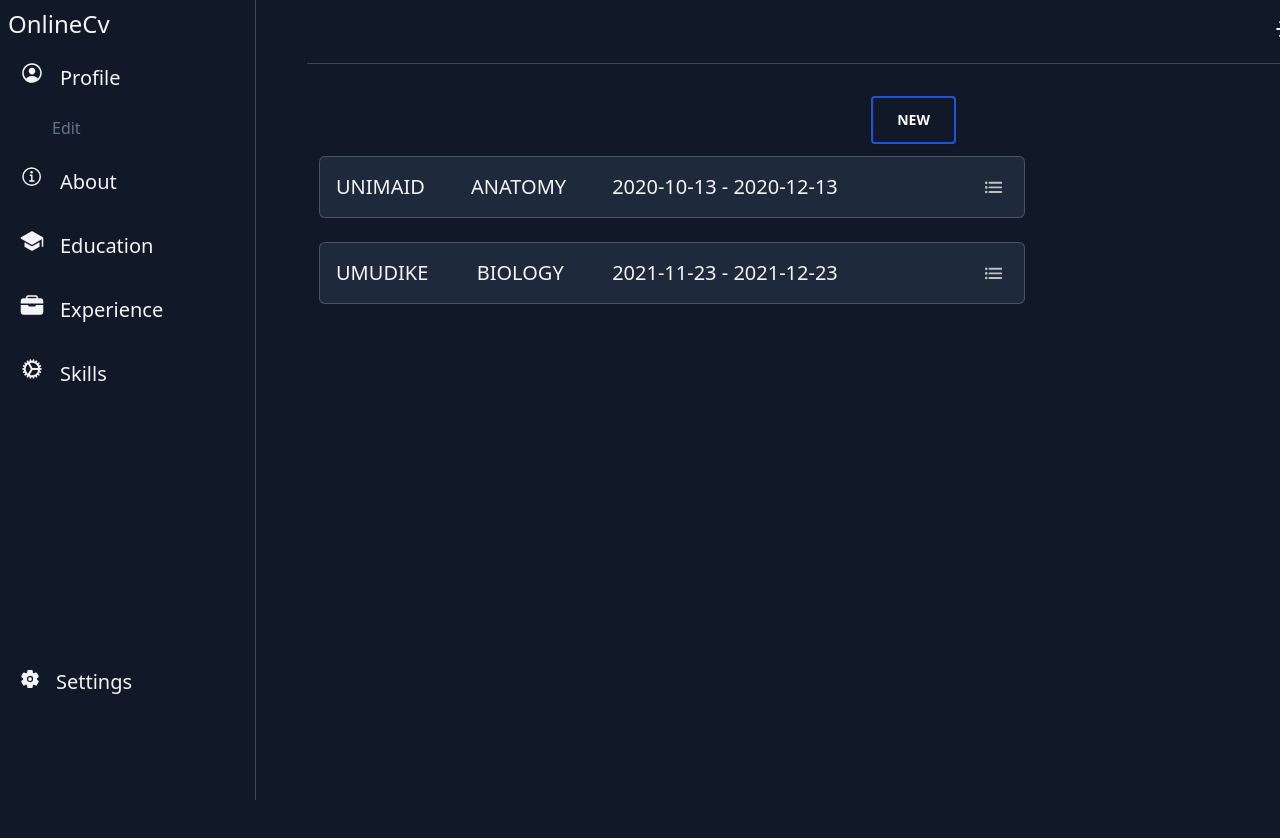
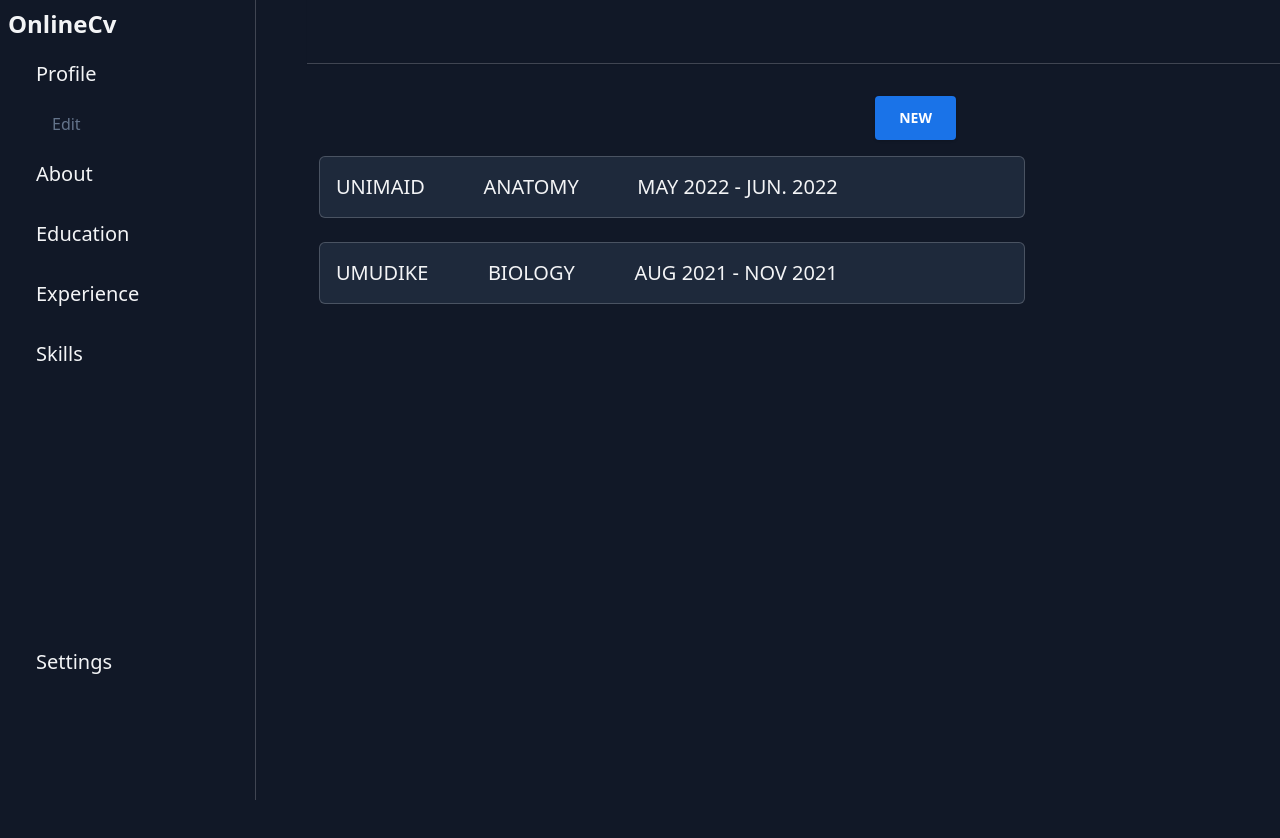
Before and after one commit to JosephChuksN/E-folio, a React (Create React App) app: page /Education in a window 1280 px wide. Shown: the top 838 px of the page. After the commit the page ends 800 px from the top, so only its background shows below. Built offline with nearby package versions, Linux system fonts and the light colour scheme.

Commit message:
Made some background color changes on light mode

```diff
--- a/public/index.html
+++ b/public/index.html
@@ -1,5 +1,5 @@
 <!DOCTYPE html>
-<html lang="en">
+<html lang="en" class="dark">
   <head>
     <meta charset="utf-8" />
     <link rel="icon" href="%PUBLIC_URL%/favicon.ico" />
@@ -16,7 +16,7 @@
     <script nomodule src="https://unpkg.com/ionicons@5.5.2/dist/ionicons/ionicons.js"></script>
     <title>OnlineCV</title>
   </head>
-  <body >
+  <body class="dark:bg-gray-900 dark:text-gray-200 bg-gray-100" >
     <noscript>You need to enable JavaScript to run this app.</noscript>
     <div id="root"></div>
 
--- a/src/components/About.jsx
+++ b/src/components/About.jsx
@@ -16,7 +16,7 @@ function About() {
         </span>
       </div>
       <textarea
-        className=" resize-none outline-none indent-1 lg:w-1/2 bg-slate-600/30  dark:bg-sky-300/[0.15] text-gray-900 dark:text-gray-50 border-slate-50/20 rounded border"
+        className=" resize-none outline-none text-justify indent-1 lg:w-1/2 bg-slate-600/30  dark:bg-sky-300/[0.15] text-gray-900 dark:text-gray-50 border-slate-50/20 rounded border"
         name="textArea"
         value={aboutText.textArea}
         id=""
@@ -25,11 +25,11 @@ function About() {
         maxLength={450}
         onChange={handleChange}
       />
-      <div className="grid grid-cols-2 gap-5 lg:w-72 ">
-        <button className="p-2 text-red-500 background-transparent  uppercase px-6 py-2 text-sm outline-none focus:outline-none mr-1 mb-1 ease-linear transition-all duration-150">
+      <div className="flex gap-5 justify-end lg:w-1/2 ">
+        <button className=" text-red-500 background-transparent  uppercase px-6 py-2 text-sm outline-none focus:outline-none mr-1 mb-1 ease-linear transition-all duration-150">
           Cancel
         </button>
-        <button className="p-2 bg-blue-700 hover:bg-blue-800/50 rounded">
+        <button className="bg-[#222222] dark:bg-[#1a73e8] py-2 px-6 hover:bg-blue-900 rounded text-white">
           Save
         </button>
       </div>
--- a/src/components/Education/AddNewEducation.jsx
+++ b/src/components/Education/AddNewEducation.jsx
@@ -47,8 +47,8 @@ function AddNewEducation({showModal}){
  <div className='flex justify-between items-center'>
  <div  className='flex flex-col'>
     <label htmlFor=""  className='text-xl'>Start Date</label>
-    <input  className='rounded-md border-slate-50/20  bg-sky-300/[0.15] w-40 lg:w-auto'
-    type="date"
+    <input  className='rounded-md  border-slate-50/20  bg-sky-300/[0.15] w-40 lg:w-auto'
+    type="text"
     name="startDate"
     value={startDate}
     onChange={(e) => handleInputChange(e)}
@@ -59,8 +59,8 @@ function AddNewEducation({showModal}){
 
  <div  className='flex flex-col'>
     <label htmlFor=""  className='text-xl'>End Date</label>
-    <input  className='rounded-md border-slate-50/20  bg-sky-300/[0.15] lg:w-auto'
-    type="date"
+    <input  className='rounded-md w-40 border-slate-50/20  bg-sky-300/[0.15] lg:w-auto'
+    type="text"
     name="endDate"
     value={endDate}
     onChange={(e) => handleInputChange(e)}
--- a/src/components/Education/EditEducation.jsx
+++ b/src/components/Education/EditEducation.jsx
@@ -44,8 +44,8 @@ function EditEducation({details, showModal}){
  <div className='flex justify-between items-center'>
  <div  className='flex flex-col'>
     <label htmlFor="" className='text-xl'>Start Date</label>
-    <input  className='rounded-md border-slate-50/20 bg-sky-300/[0.15]'
-    type="date"
+    <input  className='rounded-md w-40 border-slate-50/20 bg-sky-300/[0.15]'
+    type="text"
     name="startDate"
     value={startDate}
     onChange={(e) => setStartDate(e.target.value.toUpperCase())}
@@ -56,8 +56,8 @@ function EditEducation({details, showModal}){
 
  <div  className='flex flex-col'>
     <label htmlFor="" className='text-xl'>End Date</label>
-    <input  className='rounded-md   border-slate-50/20  bg-sky-300/[0.15]'
-    type="date"
+    <input  className='rounded-md w-40  border-slate-50/20  bg-sky-300/[0.15]'
+    type="text"
     name="endDate"
     value={endDate}
     onChange={(e) => setEndDate(e.target.value.toUpperCase())}
--- a/src/components/Education/Education.jsx
+++ b/src/components/Education/Education.jsx
@@ -11,10 +11,10 @@ const [showModal, setShowModal] = useState(false);
     return(
   <>
 
- <div className='lg:mt-36 h-screen'>
+ <div className='lg:mt-36 '>
 
 <button
-        className="bg-transparent   border-2 border-sky-300 dark:border-blue-700 hover:bg-blue-800/50 lg:absolute right-80 top-24 translate-y-20 translate-x-72 lg:translate-x-0 lg:translate-y-0 text-sky-300 dark:text-white active:bg-blue-800 font-bold uppercase text-sm px-6 py-3 rounded shadow hover:shadow-lg outline-none focus:outline-none mr-1 mb-1 ease-linear transition-all duration-150"
+        className="bg-[#222222] dark:bg-[#1a73e8] hover:bg-[#222222]/90 lg:absolute right-80 top-24 translate-y-20 translate-x-72 lg:translate-x-0 lg:translate-y-0 text-white active:bg-blue-800 font-bold uppercase text-sm px-6 py-3 rounded shadow hover:shadow-lg outline-none focus:outline-none mr-1 mb-1 ease-linear transition-all duration-150"
         type="button"
         onClick={() => setShowModal(true)}
       >
--- a/src/components/Education/EducationLayout.jsx
+++ b/src/components/Education/EducationLayout.jsx
@@ -9,7 +9,7 @@ function EducationLayout({ details }) {
 
   return (
     <>
-      <div className="flex justify-between p-3 bg-sky-300 dark:bg-[#1e293b] border-[1px] border-slate-50/20 rounded-md ">
+      <div className="flex justify-between p-3 bg-[#1a73e8] dark:bg-[#1e293b] border-[1px] border-slate-50/20 rounded-md ">
         <div className="flex lg:gap-1 lg:justify-between w-3/4 gap-5 p-1 text-xl">
           <span>{details.institution}</span>
           <span>{details.Degree}</span>
--- a/src/components/Profile.jsx
+++ b/src/components/Profile.jsx
@@ -10,6 +10,7 @@ function Profile(){
                     <div className="mx-3"><img className="lg:w-40 lg:h-40 w-32 h-32 rounded-full " src="https://cdn.pixabay.com/photo/2015/10/05/22/37/blank-profile-picture-973460__340.png" alt="" /></div>
                     <span className=" flex flex-col mt-5 pl-3">
                     <h1 className="text-xl font-bold">Nwosu Joseph</h1>
+                    <p className=" ">Abuja, Nigeria</p>
                     <h1 className="text-gray-900 dark:text-slate-400">I'm a web developer</h1>
                     </span>
                 </div>
@@ -18,13 +19,13 @@ function Profile(){
                 <div className="text-gray-900 dark:text-gray-50  p-3">
                  <h1 className="text-2xl mb-3 font-bold">About</h1>
                  <span>
-                <p className="justify-center">{aboutText.textArea}</p>
+                <p className="text-justify tracking-tight">{aboutText.textArea}</p>
                  </span>
                </div>
                     <div  className="text-gray-900 dark:text-gray-50  p-3">
-                        <h1  className="text-2xl mb-3 font-bold">Location</h1>
+                        <h1  className="text-2xl mb-3 font-bold">External Links</h1>
                         <span className="flex flex-col p-1 bg-slate-600/30 dark:bg-[#1e293b]  border-slate-50/20 border rounded-md">
-                            <p className="text-xl ">Abuja, Nigeria</p>
+
                             <p className="pt-5 flex items-center gap-2 text-blue-700 dark:text-sky-400">Portfolio <ion-icon name="link"></ion-icon></p>
                            <span className="pt-5 flex items-center text-purple-700"><a href="https://nwosu-joseph-portfolio.vercel.app/">Nwosu Joseph  <ion-icon name="link"></ion-icon></a></span>
                         </span>
@@ -32,19 +33,19 @@ function Profile(){
               <div className="p-3">
                 <h1  className="text-2xl mb-3 font-bold">Education</h1>
                 <div>{ educationDetails.map(data => (
-                    <div key={data.id} className="flex gap-5 justify-between flex-col border-l-8 rounded-md mb-4 border-sky-400  pl-3">
-                        <div className="flex gap-3 items-center">
-                            <span className="text-xl">Institution:</span>
+                    <div key={data.id} className="grid grid-cols-2 gap-3 lg:w-[70%] items-center border-l-8 rounded-md mb-4 border-[#1a73e8] dark:border-sky-400  pl-3">
+
+                            <span className="text-xl ">Institution:</span>
                             <span className="font-light">{data.institution}</span>
-                        </div>
-                       <div  className="flex gap-3 items-center">
+
+
                         <span className="text-xl">Course:</span>
                         <span className="font-light">{data.Degree}</span>
-                       </div>
-                      <div  className="flex gap-3 items-center">
-                        <span className="text-xl">Date:</span>
+
+
+                        <span className="text-xl ">Date:</span>
                         <span className="font-light">{`${data.startDate} - ${data.endDate}`}</span>
-                      </div>
+
                     </div>
                 ))}</div>
               </div>
@@ -55,9 +56,9 @@ function Profile(){
                 <span className="font-light">OCT 2021 - NOV 2021</span>
                 <div className="flex flex-col">
                     <span className="text-2xl mt-1">Openfinance</span>
-                    <span className="font-bold">Front-end & UI Developer</span>
-                    <p className="mt-4">Development of corporate websites, newsletters,
-                        landings, pure HTML layout, CSS + Javascript</p>
+                    <span className="font-bold ">Front-end & UI Developer</span>
+                    <p className="mt-4 text-justify tracking-tight">Development of corporate websites, newsletters,
+                        landings, pure HTML layout, CSS and Javascript</p>
                 </div>
               </div>
               </div>
--- a/src/components/Sidebar.jsx
+++ b/src/components/Sidebar.jsx
@@ -48,7 +48,7 @@ function Sidebar() {
     >
       <div className=" h-screen  ">
         <span>
-          <h1 className="text-gray-900 dark:text-gray-100 text-2xl p-2">
+          <h1 className="text-gray-900 font-bold dark:text-gray-100 text-2xl p-2">
             OnlineCv
           </h1>
         </span>
@@ -67,7 +67,7 @@ function Sidebar() {
                 <li
                   onClick={closeSidebar}
                   key={`${lists.id}_{lists.name}`}
-                  className=" dark:hover:bg-[#1e293b] hover:bg-slate-600/10 text-gray-900 dark:text-gray-100   text-xl p-3"
+                  className="flex dark:hover:bg-[#1e293b] hover:bg-slate-600/10 text-gray-900 dark:text-gray-100   text-xl p-3"
                 >
                   <span className="mr-4 text-2xl">
                     <ion-icon name={lists.icon}></ion-icon>
@@ -89,7 +89,7 @@ function Sidebar() {
                 <li
                   onClick={closeSidebar}
                   key={`${lists.id}_{lists.name}`}
-                  className=" dark:hover:bg-[#1e293b] hover:bg-slate-600/10  text-gray-900 dark:text-gray-100   focus:text-sky-300 text-xl p-3"
+                  className=" dark:hover:bg-[#1e293b] flex hover:bg-slate-600/10  text-gray-900 dark:text-gray-100   focus:text-sky-300 text-xl p-3"
                 >
                   <span className="mr-4 text-2xl ">
                     <ion-icon name={lists.icon}></ion-icon>
--- a/src/myContext/Context.js
+++ b/src/myContext/Context.js
@@ -60,15 +60,15 @@ const AppProvider = ({
       id: uuidv4(),
       institution: "UNIMAID",
       Degree: "ANATOMY",
-      startDate: "2020-10-13",
-      endDate: "2020-12-13",
+      startDate: "MAY 2022",
+      endDate: "JUN. 2022",
     },
     {
       id: uuidv4(),
       institution: "UMUDIKE",
       Degree: "BIOLOGY",
-      startDate: "2021-11-23",
-      endDate: "2021-12-23",
+      startDate: "AUG 2021",
+      endDate: "NOV 2021",
     }
   ])
 
@@ -117,6 +117,7 @@ const AppProvider = ({
         setTheme,
         isSidebarOpen,
         aboutText,
+        setAboutText,
         educationDetails,
         openSidebar,
         closeSidebar,
```
